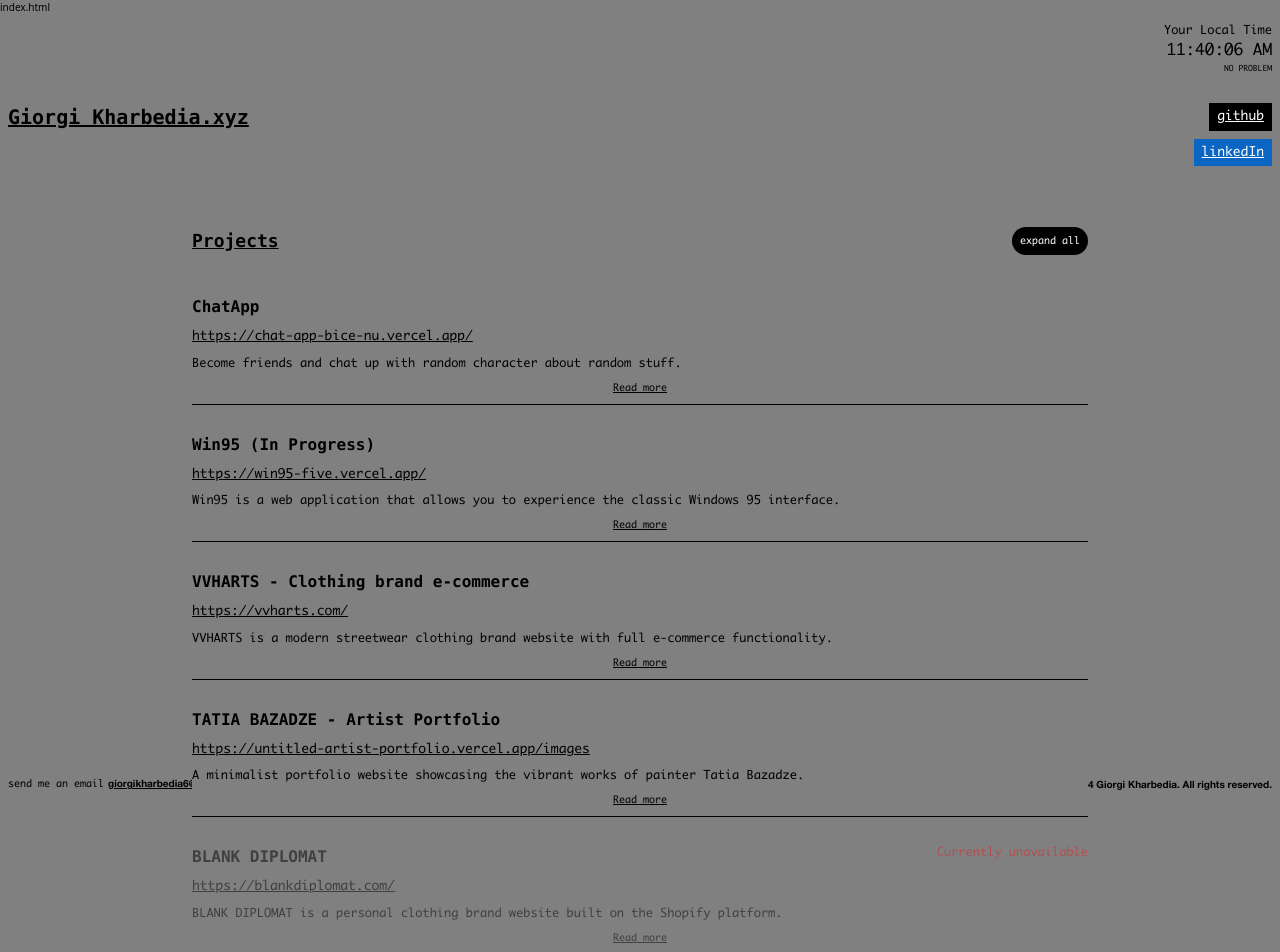
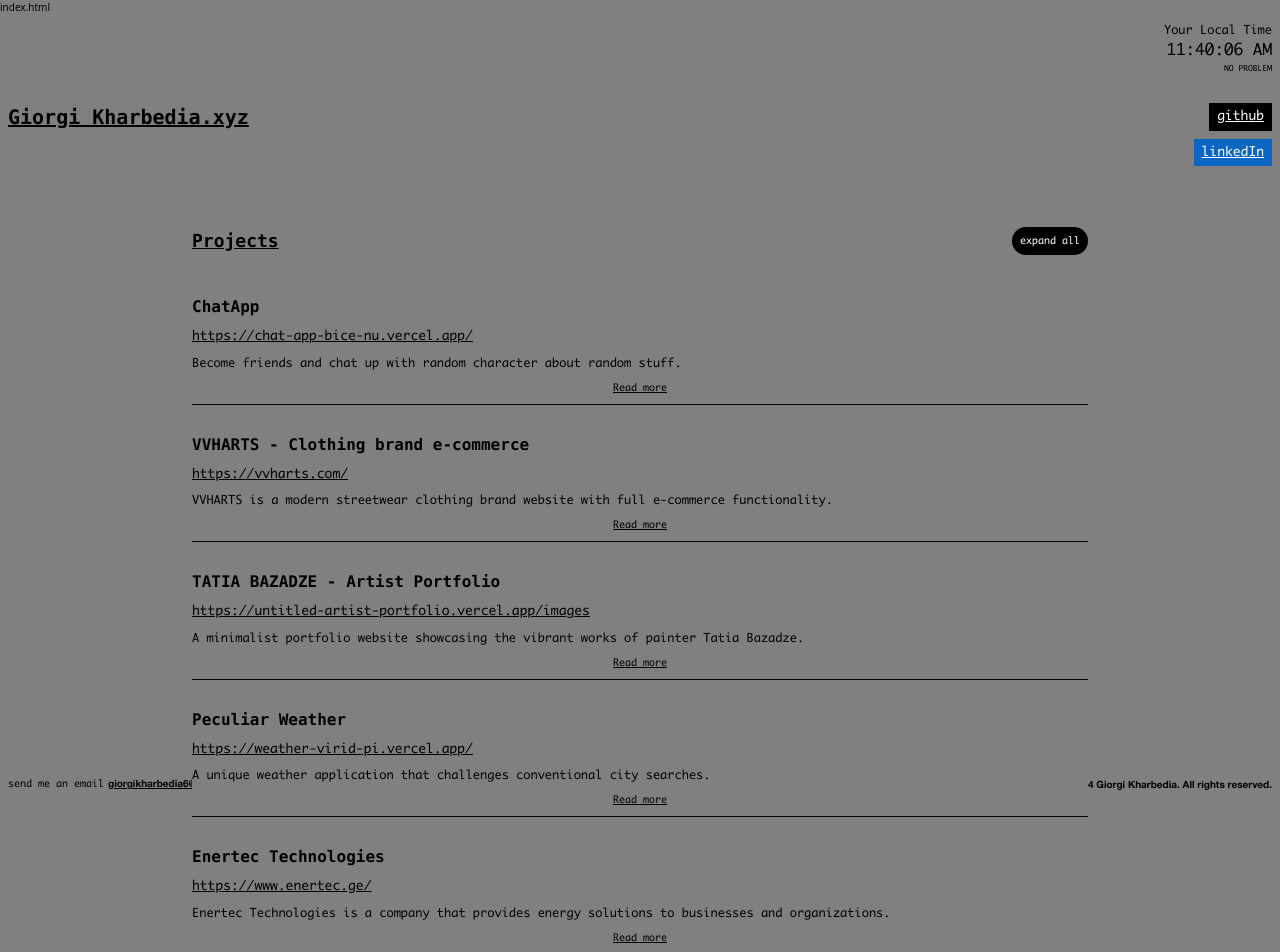
Before and after one commit to gkharbedia6/PORTFOLIO, an Angular app: page / in a window 1280 px wide. Shown: the top 952 px of the page. Built offline with nearby package versions, Linux system fonts and the light colour scheme.

Commit message:
changed data of websites

```diff
--- a/angular.json
+++ b/angular.json
@@ -98,5 +98,8 @@
         }
       }
     }
+  },
+  "cli": {
+    "analytics": false
   }
 }
--- a/package.json
+++ b/package.json
@@ -24,7 +24,7 @@
   },
   "devDependencies": {
     "@angular-devkit/build-angular": "^18.2.6",
-    "@angular/cli": "^18.2.6",
+    "@angular/cli": "^18.2.21",
     "@angular/compiler-cli": "^18.2.0",
     "@types/jasmine": "~5.1.0",
     "autoprefixer": "^10.4.20",
--- a/src/data-access/data.ts
+++ b/src/data-access/data.ts
@@ -55,14 +55,14 @@ export const projects: iProject[] = [
     developerNotes:
       'Please note: Pusher.js used in this application is on free tier, meaning there is a limit to connection count. Chatting application with Next.js and React.js. Uses Redis for database and Pusher.js webhooks for real-time messages and notifications. Global chat, where you can chat with all users and add them to your friends list to later chat with them in private.',
   },
-  {
-    name: 'Win95 (In Progress)',
-    url: 'https://win95-five.vercel.app/',
-    description:
-      'Win95 is a web application that allows you to experience the classic Windows 95 interface.',
-    technologies: ['React', 'Vite', 'TypeScript', 'HTML', 'CSS', 'Tailwind'],
-    developerNotes: 'This project is a work in progress.',
-  },
+  // {
+  //   name: 'Win95 (In Progress)',
+  //   url: 'https://win95-five.vercel.app/',
+  //   description:
+  //     'Win95 is a web application that allows you to experience the classic Windows 95 interface.',
+  //   technologies: ['React', 'Vite', 'TypeScript', 'HTML', 'CSS', 'Tailwind'],
+  //   developerNotes: 'This project is a work in progress.',
+  // },
   {
     name: 'VVHARTS - Clothing brand e-commerce',
     url: 'https://vvharts.com/',
@@ -87,22 +87,22 @@ export const projects: iProject[] = [
   {
     name: 'TATIA BAZADZE - Artist Portfolio',
     // url: 'https://tatiabazadze.com/images',
-     url: ' https://untitled-artist-portfolio.vercel.app/images',
+     url: 'https://untitled-artist-portfolio.vercel.app/images',
     description:
       "A minimalist portfolio website showcasing the vibrant works of painter Tatia Bazadze. The gallery-style layout emphasizes the artwork, allowing visitors to immerse themselves in the artist's colorful and expressive paintings. The site features a clean, intuitive design that lets the art speak for itself.",
     technologies: ['Angular', 'HTML', 'CSS', 'TypeScript'],
     developerNotes: 'A static portfolio website.',
   },
-  {
-    name: 'BLANK DIPLOMAT',
-    url: 'https://blankdiplomat.com/',
-    description:
-      "BLANK DIPLOMAT is a personal clothing brand website built on the Shopify platform. It showcases a unique collection of streetwear and accessories with a minimalist aesthetic. The site features custom-designed themes using Liquid templating language, along with bespoke HTML and CSS to create a distinctive user experience. The e-commerce functionality is seamlessly integrated, offering smooth navigation, product filtering, and a secure checkout process. The design emphasizes clean lines and a monochromatic color scheme, reflecting the brand's ethos of simplicity and quality.",
-    technologies: ['Shopify', 'Liquid', 'HTML', 'CSS', 'JavaScript'],
-    developerNotes:
-      'Not just a template website, its a custom design. Had to learn liquid template language and the structure of Shopify websites to change the look and functionality the way intended for the brand.',
-    disabled: true,
-  },
+  // {
+  //   name: 'BLANK DIPLOMAT',
+  //   url: 'https://blankdiplomat.com/',
+  //   description:
+  //     "BLANK DIPLOMAT is a personal clothing brand website built on the Shopify platform. It showcases a unique collection of streetwear and accessories with a minimalist aesthetic. The site features custom-designed themes using Liquid templating language, along with bespoke HTML and CSS to create a distinctive user experience. The e-commerce functionality is seamlessly integrated, offering smooth navigation, product filtering, and a secure checkout process. The design emphasizes clean lines and a monochromatic color scheme, reflecting the brand's ethos of simplicity and quality.",
+  //   technologies: ['Shopify', 'Liquid', 'HTML', 'CSS', 'JavaScript'],
+  //   developerNotes:
+  //     'Not just a template website, its a custom design. Had to learn liquid template language and the structure of Shopify websites to change the look and functionality the way intended for the brand.',
+  //   disabled: true,
+  // },
   {
     name: 'Peculiar Weather',
     url: 'https://weather-virid-pi.vercel.app/',
```
Also changed, not shown: 1 other file (tests, documents, lock files or other folders).
